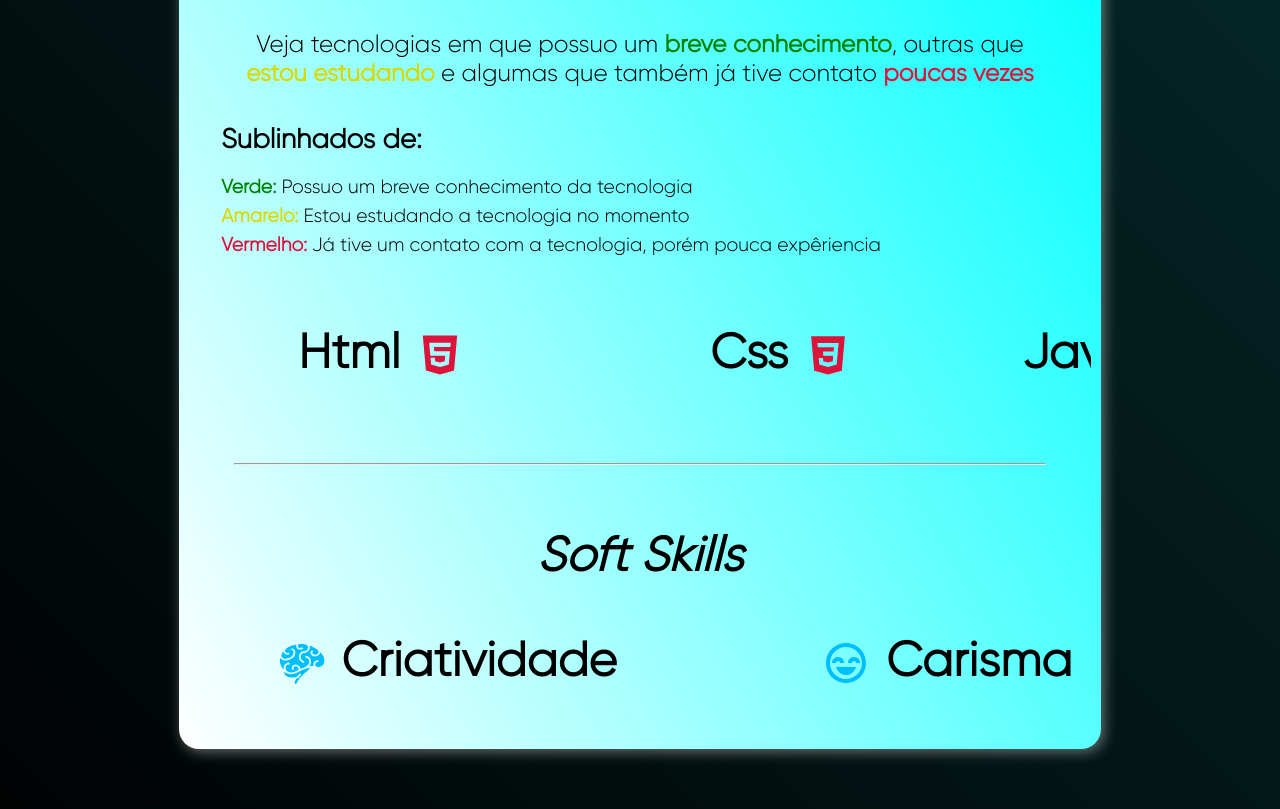
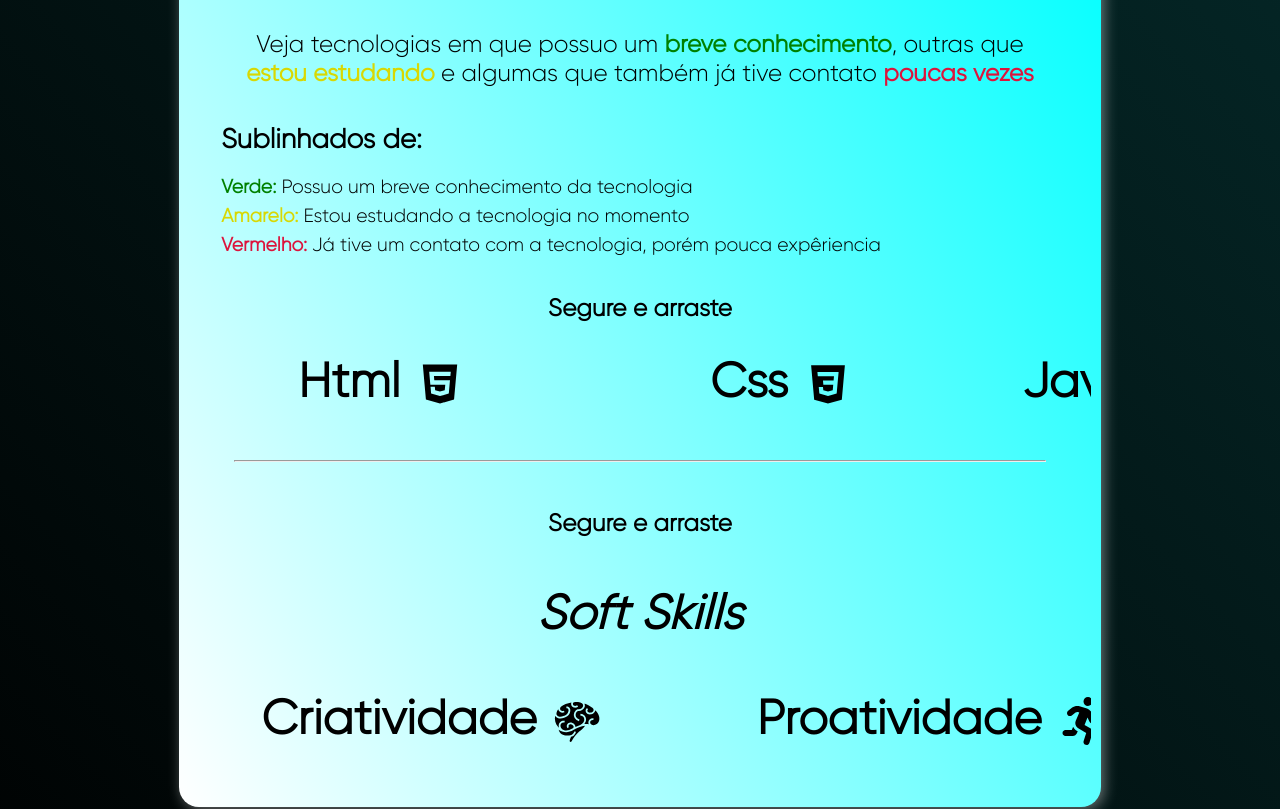
Before and after one commit to oAoj1/Portfolio, a React (Vite) app: page / in a window 1280 px wide. Shown: the part 680-1489 px from the top of the page. Built offline with nearby package versions, Linux system fonts and the light colour scheme.

Commit message:
refatorando algumas coisas

```diff
--- a/package.json
+++ b/package.json
@@ -14,7 +14,8 @@
     "react-dom": "^18.2.0",
     "react-icons": "^4.6.0",
     "react-reveal": "^1.2.2",
-    "react-router-dom": "^6.4.3"
+    "react-router-dom": "^6.4.3",
+    "react-scroll": "^1.8.9"
   },
   "devDependencies": {
     "@types/react": "^18.0.24",
--- a/src/Components/Header/Header.css
+++ b/src/Components/Header/Header.css
@@ -44,12 +44,16 @@ header{
     margin:0 1em ;
     transition: 0.3s;
     font-family: 'Poppins';
+    padding: 0.5rem;
+    border-radius: 10px;
 }
 
 .menuContent li:hover,
 .mediasContent li:hover{
     transform: translateY(-5px);
     filter: drop-shadow(5px 5px 8px rgba(0,0,0,0.5));
+    background-color: #000;
+    color: #00ffff;
 }
 
 .mediasContent li{
@@ -110,6 +114,8 @@ header{
     .mediasContent li:hover{
         transform: translateY(0);
         filter: drop-shadow(0 0 0);
+        background-color: transparent;
+        color: #fff;
     }
 
 }
--- a/src/Components/Section/Section.css
+++ b/src/Components/Section/Section.css
@@ -102,7 +102,7 @@
     filter: drop-shadow(3px 3px 5px rgba(0,255,255,0.3));
 }
 
-.skillContent{
+.skillsContent{
     margin: 5em auto;
     width: 100%;
     max-width: 80%;
@@ -112,14 +112,14 @@
     filter: drop-shadow(3px 3px 7px rgba(255,255,255,0.4));
 }
 
-.skillContent h2{
+.skillsContent h2{
     margin: 2rem 0;
     font-size: 3em;
     text-align: center;
     font-weight: bolder;
 }
 
-.skillContent p{
+.skillsContent p{
     text-align: center;
     font-size: 1.5em;
     width: 100%;
@@ -127,49 +127,13 @@
     margin:1.5em auto;
 }
 
-.hardSkillsContent,
-.softSkillsContent{
-    margin: 2em 0;
-}
-
-.skillContent span{
+.skillsContent span{
     font-weight: bold;
 }
 
-.skillContent .verde,
-.levelContent .verde{
-    color: #008000;
-}
-
-.skillContent .amarelo,
-.levelContent .amarelo{
-    color: #d8d803;
-}
-
-.skillContent .vermelho,
-.levelContent .vermelho{
-    color: #dc143c;
-}
-
-.levelContent{
-    width: 100%;
-    margin: 1em 2em;
-    display: flex;
-    flex-direction: column;
-}
-
-.levelContent h4{
-    margin-bottom: 0.5em;
-    font-size: 1.7em;
-}
-
-.levelContent ul{
-    list-style: none;
-}
-
-.levelContent ul li{
-    font-size: 1.2em;
-    margin: 0.3em 0;
+.hardSkill,
+.softSkill{
+    margin: 2em 0;
 }
 
 .projectsContent{
@@ -199,44 +163,12 @@
     font-size: 1.5em;
 }
 
-.filterContent input{
-    margin: 0.5em 0;
-    font-size:1em;
-    outline: 0;
-    padding:5px;
-}
-
 .filterContent ul{
     list-style-position: inside;
 }
 
 .filterContent li{
     padding: 0.2em 0;
-}
-
-.inputContent{
-    display: flex;
-    align-items: center;
-}
-
-.inputContent button{
-    padding: 5px;
-    margin-left: 0.5em;
-    border-radius: 50%;
-    border: 0;
-    cursor: pointer;
-}
-
-.inputContent button svg{
-    display: flex;
-    margin: auto;
-}
-
-.inputContent svg{
-    cursor: pointer;
-    margin-left: 0.5em;
-    width: 30px;
-    height: 30px;
 }
 
 .myProjectsContent h2{
@@ -275,69 +207,6 @@
     width: 50px;
     height: 50px;
     color: #0000ff;
-}
-
-.subContentProjects{
-    width: 100%;
-    padding: 2em;
-    display: flex;
-    align-items: center;
-    flex-direction: column;
-    justify-content: center;
-}
-
-.innerProjectsContent{
-    width: 100%;
-    display: flex;
-    flex-direction: column;
-    text-align: center;
-    padding: 10px 2em;
-    filter: drop-shadow(2px 2px 5px rgba(0,0,0,0.7));
-}
-
-.innerProjectsContent h3{
-    font-size: 1.5em;
-    margin: 0.5em auto;
-}
-
-.innerProjectsContent span{
-    font-size: 1.2em;
-}
-
-.innerProjectsContent img{
-    max-width: 100px;
-    margin: auto;
-}
-
-.innerProjectsContent a{
-    max-width: max-content;
-    margin:0.5em auto;
-}
-
-.contentOne,
-.contentTwo,
-.contentThree,
-.contentFour{
-    display: flex;
-}
-
-.contentThree svg,
-.contentFour svg{
-    width: 70px;
-    height: 70px;
-    margin: auto;
-}
-
-.jsLogo{
-    color: #d8d803;
-}
-
-.schoolLogo{
-    color: #7c061d;
-}
-
-.clockLogo{
-    color: #052c2c;
 }
 
 @media screen and (max-width:1000px){
@@ -386,19 +255,6 @@
         margin: 1em 0;
     }
 
-    .techContent ul li svg,
-    .softSkillsContent ul li svg{
-        width: 90px;
-        height: 90px;
-    }
-
-    .contentOne,
-    .contentTwo,
-    .contentThree,
-    .contentFour{
-        flex-wrap: wrap;
-    }
-
     .reactTitle,
     .coursesTitle,
     .repositoriesTitle{
@@ -409,26 +265,4 @@
         text-align: center;
     }
 
-    .softSkillsContent ul li:nth-child(1):hover,
-    .softSkillsContent ul li:nth-child(2):hover,
-    .softSkillsContent ul li:nth-child(3):hover,
-    .softSkillsContent ul li:nth-child(4):hover,
-    .softSkillsContent ul li:nth-child(5):hover,
-    .softSkillsContent ul li:nth-child(6):hover{
-        transform: translateY(0);
-        color:#000 ;
-    }
-
-    .hardSkillsContent ul li:nth-child(1):hover,
-    .hardSkillsContent ul li:nth-child(2):hover,
-    .hardSkillsContent ul li:nth-child(3):hover,
-    .hardSkillsContent ul li:nth-child(4):hover,
-    .hardSkillsContent ul li:nth-child(5):hover,
-    .hardSkillsContent ul li:nth-child(6):hover,
-    .hardSkillsContent ul li:nth-child(7):hover{
-        transform: translateY(0);
-        color:#000 ;
-    }
-
-
 }
--- a/src/Components/Section/index.jsx
+++ b/src/Components/Section/index.jsx
@@ -50,32 +50,20 @@ export default function Section(){
 
                 </div>
 
-                <div className="skillContent">
-
-                    <Fade right>
-                        <div className="hardSkills">
-                            <h2> <i>Hard Skills</i> </h2>
-                            <p>Veja tecnologias em que possuo um <span className='verde'>breve conhecimento</span>, outras que <span className='amarelo'>estou estudando</span> e algumas que também já tive contato <span className='vermelho'>poucas vezes</span> </p>
-
-                            <div className="levelContent">
-                                <h4>Sublinhados de: </h4>
-                                <ul>
-                                    <li> <span className='verde'>Verde:</span> Possuo um breve conhecimento da tecnologia</li>
-                                    <li> <span className='amarelo'>Amarelo:</span> Estou estudando a tecnologia no momento</li>
-                                    <li> <span className='vermelho'>Vermelho:</span>  Já tive um contato com a tecnologia, porém pouca expêriencia</li>
-                                </ul>
-                            </div>
-
+                <div className="skillsContent">
+                    <div className="hardSkill">
+                        <Fade right>
                             <HardSkills/>
-
-                        </div>
-                    </Fade>
+                        </Fade>
+                    </div>
 
                     <hr className='linha'/>
 
-                    <Fade left>
-                        <SoftSkill/>
-                    </Fade>
+                    <div className="softSkill">
+                        <Fade left>
+                            <SoftSkill/>
+                        </Fade>
+                    </div>
 
                 </div>
 
--- a/src/Data/hardSkillsData.jsx
+++ b/src/Data/hardSkillsData.jsx
@@ -17,7 +17,7 @@ const nodeEmoji = <IoLogoNodejs/>
 export const hardSkillsArray = [
     {
         name:'html',
-        hard:hmtlEmoji
+        hard:hmtlEmoji,
     },
     {
         name:'css',
--- a/src/Data/softSkillsData.jsx
+++ b/src/Data/softSkillsData.jsx
@@ -4,6 +4,7 @@ import { AiFillHeart } from 'react-icons/ai'
 import { BiHappyBeaming } from 'react-icons/bi'
 import { GiThink } from 'react-icons/gi'
 import { GiBrain } from 'react-icons/gi'
+import { FaRunning } from 'react-icons/fa'
 
 const criatividade = <GiBrain/>
 const empatia = <AiFillHeart/>
@@ -11,11 +12,28 @@ const carisma = <BiHappyBeaming/>
 const observacao = <AiFillEye/>
 const esforco = <FaHandRock/>
 const curiosidade = <GiThink/>
+const proatividade = <FaRunning/>
 
 export const softSkillsArray = [
     {
         name:'criatividade',
         soft:criatividade
+    },
+    {
+        name:'proatividade',
+        soft:proatividade
+    },
+    {
+        name:'curiosidade',
+        soft:curiosidade
+    },
+    {
+        name:'esforço',
+        soft:esforco
+    },
+    {
+        name:'observação',
+        soft:observacao
     },
     {
         name:'carisma',
@@ -25,16 +43,4 @@ export const softSkillsArray = [
         name:'empatia',
         soft:empatia
     },
-    {
-        name:'esforço',
-        soft:esforco
-    },
-    {
-        name:'curiosidade',
-        soft:curiosidade
-    },
-    {
-        name:'observação',
-        soft:observacao
-    }
 ]
--- a/src/Projetos/Cursos/Curso/Curso.css
+++ b/src/Projetos/Cursos/Curso/Curso.css
@@ -1,7 +1,3 @@
-/*carousel = reactsContainer*/
-/*inner = reactContent*/
-/*item = reactProjects*/
-
 .coursesGrab{
     text-align: center;
 }
--- a/src/Projetos/Cursos/Curso/index.jsx
+++ b/src/Projetos/Cursos/Curso/index.jsx
@@ -14,7 +14,7 @@ export default function Cursos(){
         const larguraVisivel = coursesContainer.current?.scrollWidth
         const larguraTotal = coursesContainer.current?.offsetWidth
 
-        setWidth(larguraVisivel-larguraTotal)
+        setWidth(larguraVisivel - larguraTotal)
     }, [])
 
     return(
--- a/src/Skills/Hard/HardSkills.css
+++ b/src/Skills/Hard/HardSkills.css
@@ -1,3 +1,39 @@
+.skillsContent .verde,
+.levelContent .verde{
+    color: #008000;
+}
+
+.skillsContent .amarelo,
+.levelContent .amarelo{
+    color: #d8d803;
+}
+
+.skillsContent .vermelho,
+.levelContent .vermelho{
+    color: #dc143c;
+}
+
+.levelContent{
+    width: 100%;
+    margin: 1em 2em;
+    display: flex;
+    flex-direction: column;
+}
+
+.levelContent h4{
+    margin-bottom: 0.5em;
+    font-size: 1.7em;
+}
+
+.levelContent ul{
+    list-style: none;
+}
+
+.levelContent ul li{
+    font-size: 1.2em;
+    margin: 0.3em 0;
+}
+
 .hardSkillsContainer{
     overflow: hidden;
 }
@@ -28,6 +64,8 @@
     margin: 0 1rem;
 }
 
-.hardSkillsProjects span svg:nth-of-type(1){
-    color: #dc143c;
+.segureArrasteTexto{
+    text-align: center;
+    padding: 1rem 0;
+    font-size: 1.5em;
 }
--- a/src/Skills/Hard/index.jsx
+++ b/src/Skills/Hard/index.jsx
@@ -16,6 +16,24 @@ export default function HardSkills(){
     },[])
 
     return(
+        <div>
+            <div className="hardSkills">
+                <h2> <i>Hard Skills</i> </h2>
+                <p>Veja tecnologias em que possuo um <span className='verde'>breve conhecimento</span>, outras que <span className='amarelo'>estou estudando</span> e algumas que também já tive contato <span className='vermelho'>poucas vezes</span> </p>
+
+                <div className="levelContent">
+                    <h4>Sublinhados de: </h4>
+                    <ul>
+                        <li> <span className='verde'>Verde:</span> Possuo um breve conhecimento da tecnologia</li>
+                        <li> <span className='amarelo'>Amarelo:</span> Estou estudando a tecnologia no momento</li>
+                        <li> <span className='vermelho'>Vermelho:</span>  Já tive um contato com a tecnologia, porém pouca expêriencia</li>
+                    </ul>
+                </div>
+
+            </div>
+
+            <h5 className="segureArrasteTexto">Segure e arraste</h5>
+
             <motion.div
                 className="hardSkillsContainer"
                 ref={hardSkillsContent}
@@ -36,5 +54,6 @@ export default function HardSkills(){
                     ))}
                 </motion.ul>
             </motion.div>
+        </div>
     )
 }
--- a/src/Skills/Soft/SoftSkills.css
+++ b/src/Skills/Soft/SoftSkills.css
@@ -28,6 +28,8 @@
     margin: 0 1rem;
 }
 
-.softSkillsProjects span svg:nth-of-type(1){
-    color: #00bfff;
+.segureArrasteTexto{
+    text-align: center;
+    padding: 1rem 0;
+    font-size: 1.5em;
 }
--- a/src/Skills/Soft/index.jsx
+++ b/src/Skills/Soft/index.jsx
@@ -16,11 +16,15 @@ export default function SoftSkill(){
     },[])
 
     return(
+        <div>
+            <h5 className="segureArrasteTexto">Segure e arraste</h5>
+            <h2> <i>Soft Skills</i> </h2>
+
             <motion.div
                 className="softSkillsContainer"
                 ref={softSkillsContent}
             >
-            <h2> <i>Soft Skills</i> </h2>
+
                 <motion.ul
                     className='softSkillsContent'
                     whileTap={{cursor:'grabbing'}}
@@ -32,10 +36,12 @@ export default function SoftSkill(){
                             key={softs.name}
                             className="softSkillsProjects"
                         >
-                        <span>{[softs.soft , softs.name]}</span>
+                            <span>{[softs.name, softs.soft]}</span>
                         </motion.li>
                     ))}
                 </motion.ul>
             </motion.div>
+        </div>
+
     )
 }
```
Also changed, not shown: 1 other file (tests, documents, lock files or other folders). Lines whose indentation alone changed are shown as unchanged.
